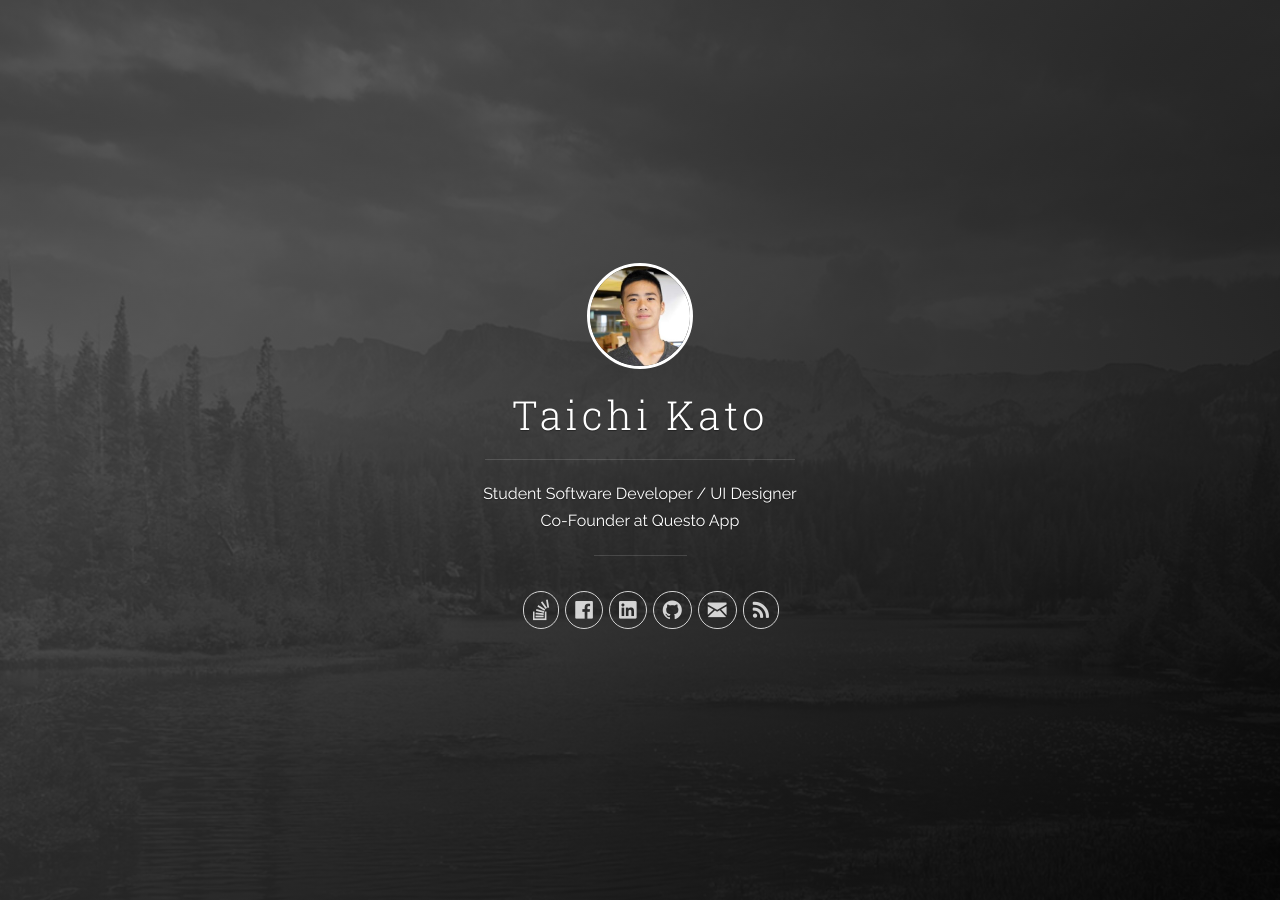
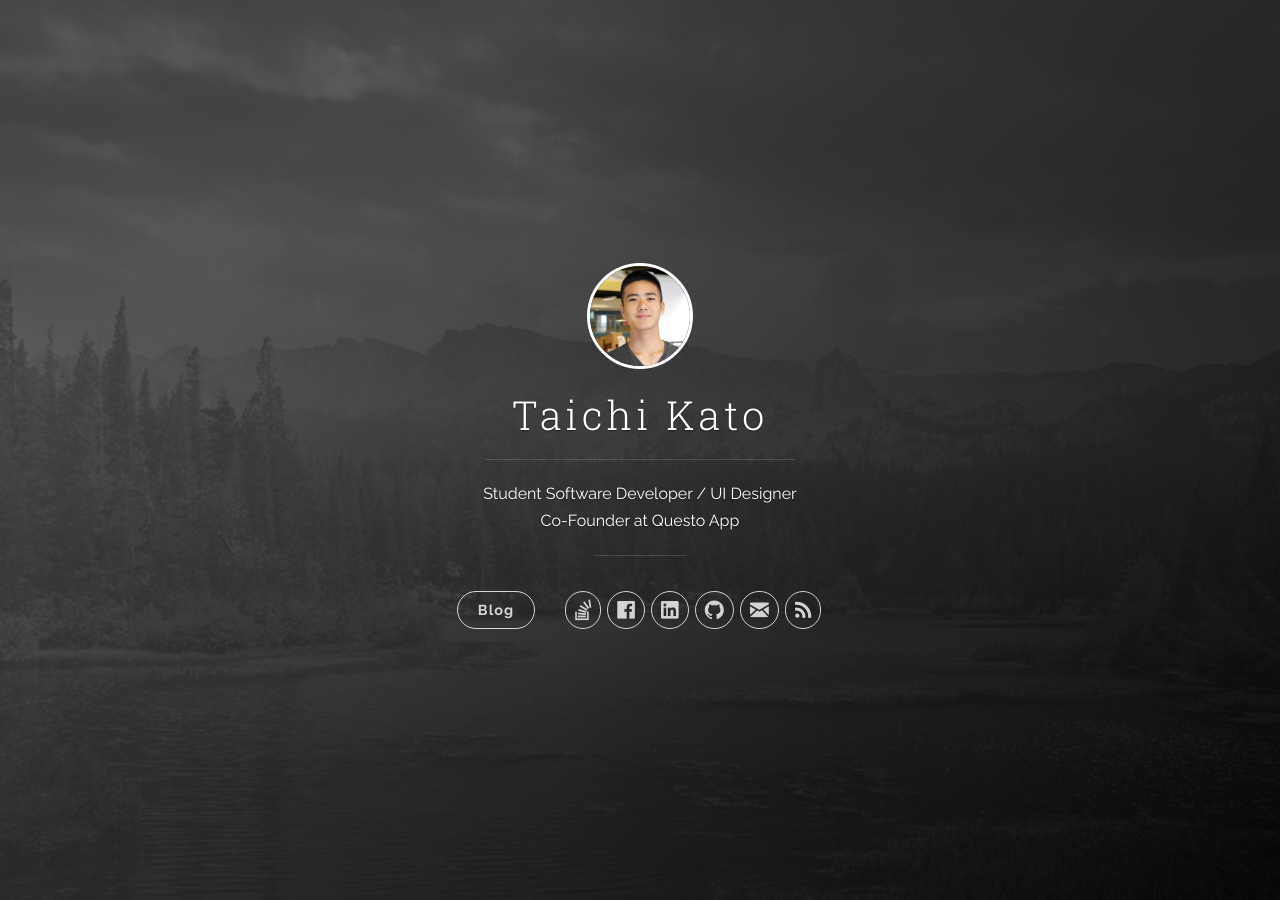
Before and after one commit to taixhi/portfolio, a Jekyll site: the page built from index.html, in a window 1280 px wide. Built offline with Jekyll 4.4.1, drawn with Linux system fonts in a browser that asks for light colours; nearby versions of some CDN libraries; the list of posts is cut into pages by our own code.

Commit message:
Some shit

```diff
--- a/_includes/header.html
+++ b/_includes/header.html
@@ -18,10 +18,14 @@
 
         <div class="navigation-wrapper">
 
+          <nav class="cover-navigation cover-navigation--primary">
+            <ul class="navigation">
+              <li class="navigation__item"><a href="{{ site.baseurl }}#blog" title="link to {{ site.title }} blog" class="blog-button">Blog</a></li>
+            </ul>
+          </nav>
 
           <nav class="cover-navigation navigation--social">
             <ul class="navigation">
-
               <li class="navigation__item">
                 <a href="http://stackoverflow.com/users/5486053/taichi-kato" title="Taichi Kato on Stack Overflow" target="_blank">
                   <i class="icon icon-social-stack-overflow"></i>
```
